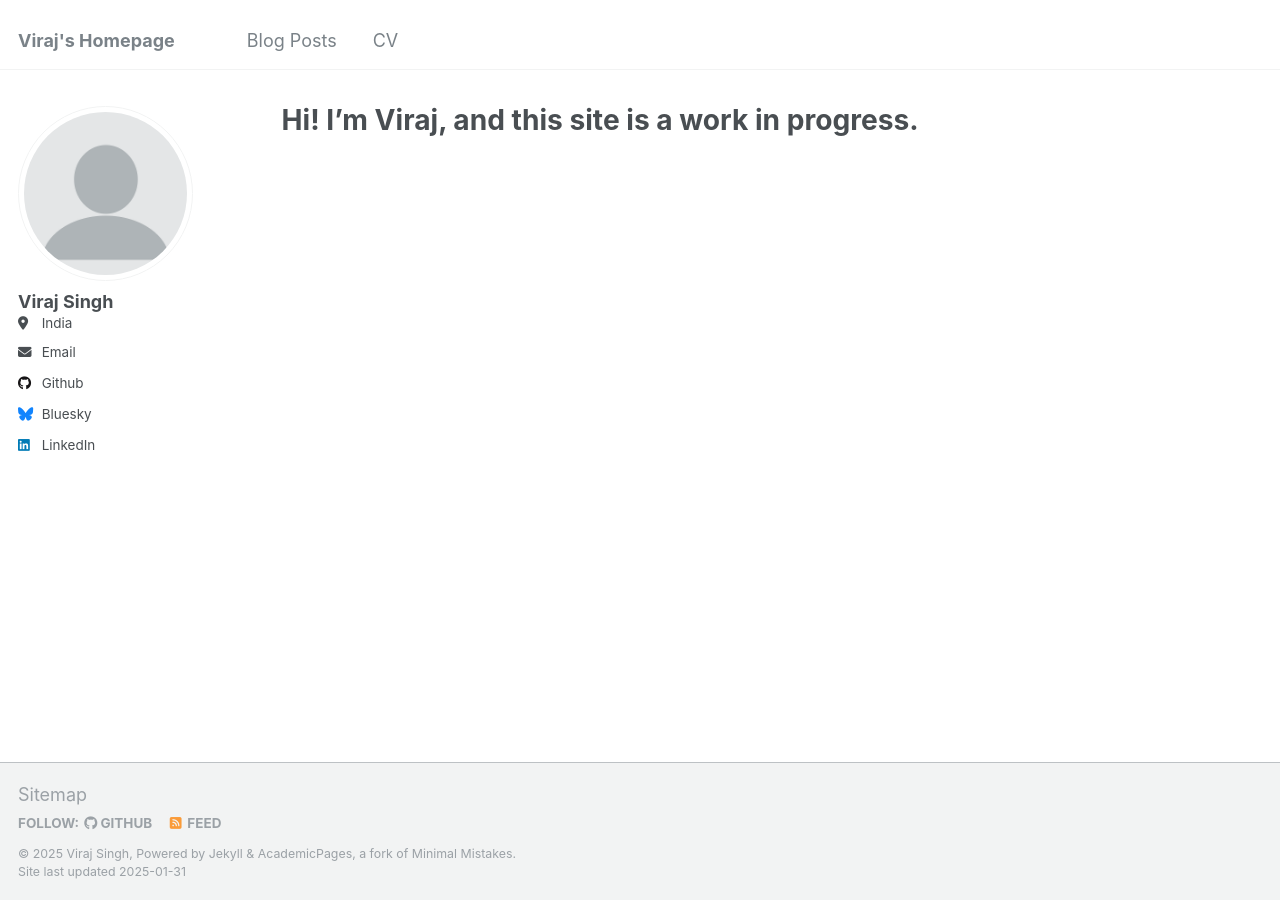
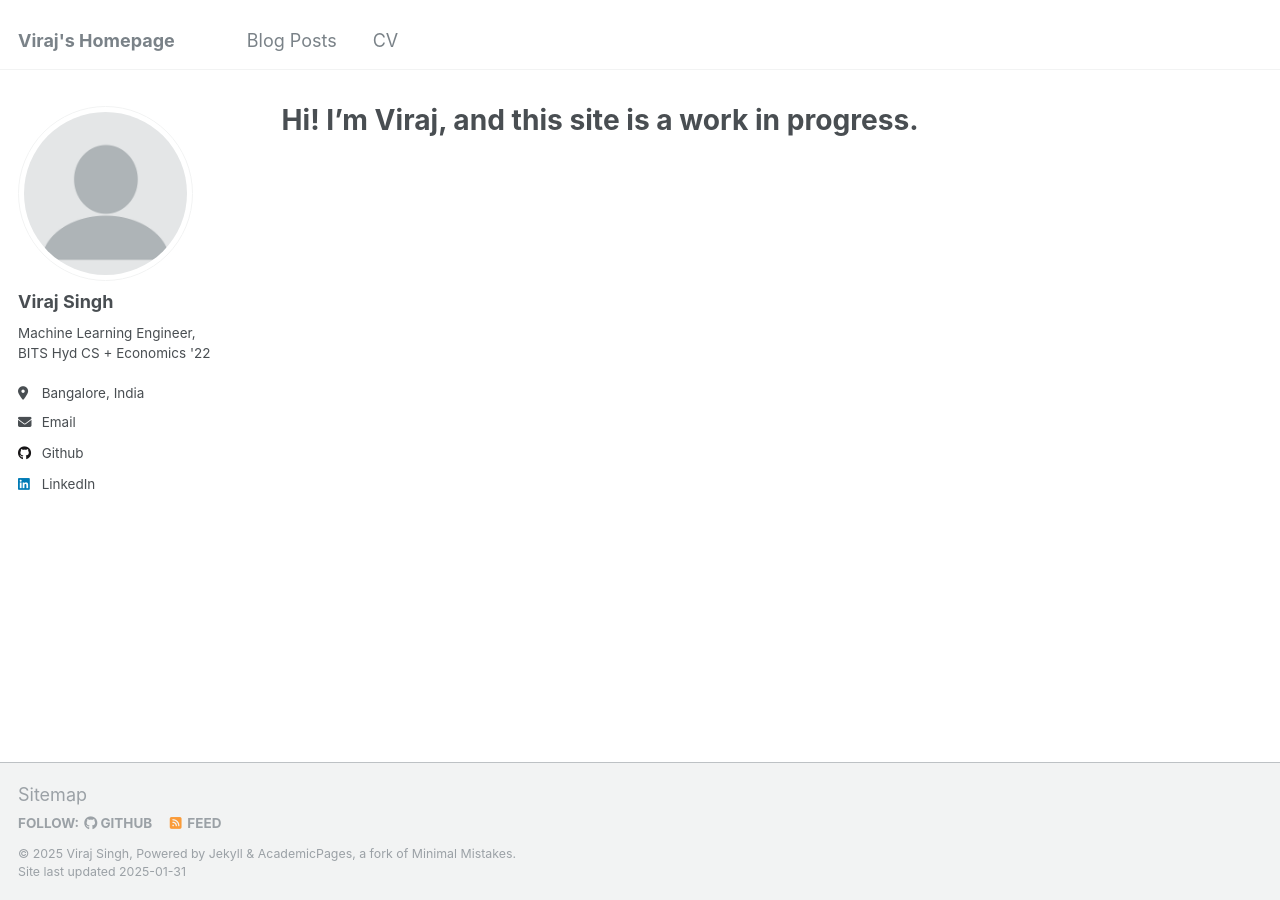
Before and after one commit to viraj-singh1998/viraj-singh1998.github.io, a Jekyll site: the page built from _pages/about.md, in a window 1280 px wide. Built offline with Jekyll 4.4.1, drawn with Linux system fonts in a browser that asks for light colours.

Commit message:
Update _config.yml

```diff
--- a/_config.yml
+++ b/_config.yml
@@ -24,8 +24,8 @@ author:
   avatar           : "profile.png"
   name             : "Viraj Singh"
   pronouns         : # example: "she/her"
-  bio              :
-  location         : "India"
+  bio              : Machine Learning Engineer,  BITS Hyd CS + Economics '22
+  location         : "Bangalore, India"
   employer         :
   uri              : # URL
   email            : "f20171099h@alumni.bits-pilani.ac.in"
@@ -49,7 +49,7 @@ author:
   stackoverflow    : # User number or user number and name (i.e., use "1" or "1/jeff-atwood")
 
   # Social media
-  bluesky          : Bluesky username
+  bluesky          : # Username
   facebook         : # Username
   flickr           : # Username
   foursquare       : # Username
```
